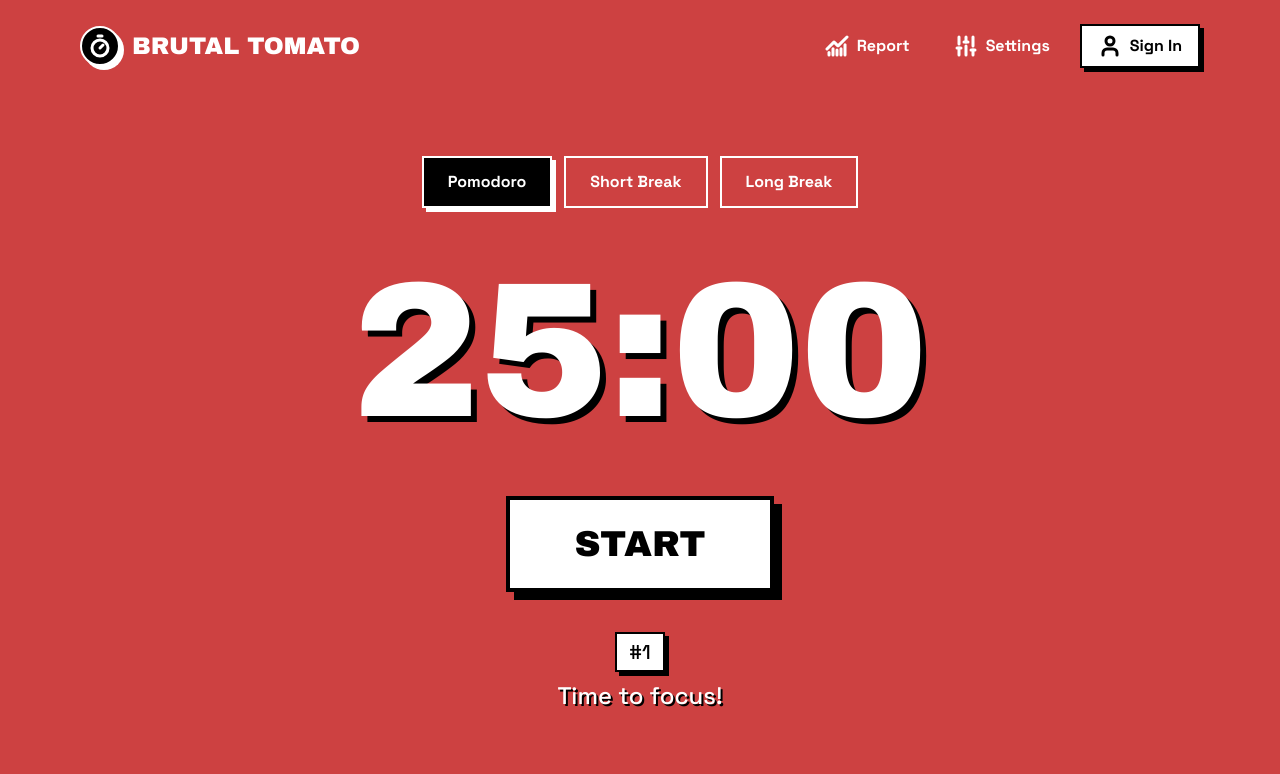
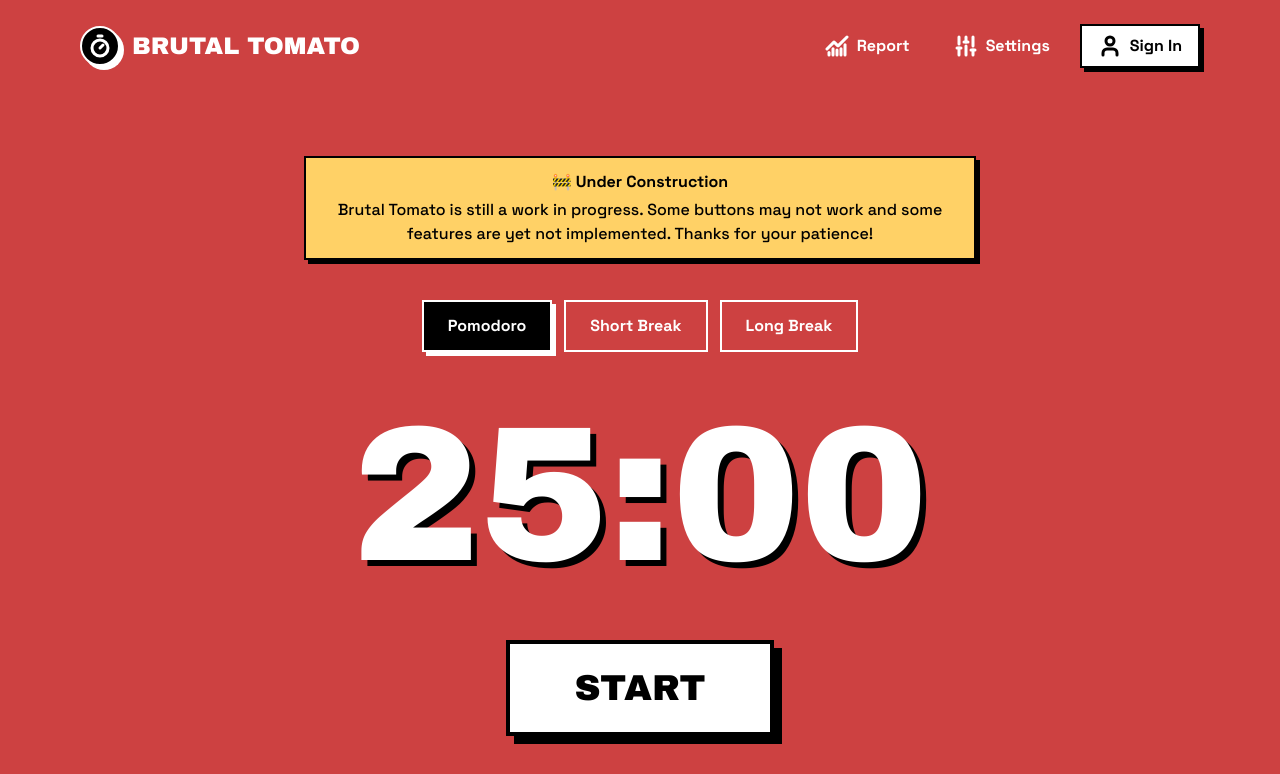
Before and after one commit to HsHs-dev/brutal-tomato, a React (Vite) app: page / in a window 1280 px wide. Shown: the top 774 px of the page. Built offline with nearby package versions, Linux system fonts and the light colour scheme.

Commit message:
add 'under construction' card

```diff
--- a/src/components/Main.jsx
+++ b/src/components/Main.jsx
@@ -38,6 +38,18 @@ export default function Main() {
 
   return (
     <main className="mx-auto w-full max-w-4xl flex-1 px-4 py-8 md:py-16">
+
+      <div
+        role="status"
+        className="mx-auto mb-10 max-w-2xl border-2 border-black bg-neo-yellow px-4 py-3 text-center text-black shadow-neo"
+      >
+        <p className="font-bold">🚧 Under Construction</p>
+        <p className="mt-1 text-sm sm:text-base">
+          Brutal Tomato is still a work in progress. Some buttons may not work and
+          some features are yet not implemented. Thanks for your patience!
+        </p>
+      </div>
+
       <section className="timer mb-24 flex flex-col items-center">
         <div
           role="tablist"
```
